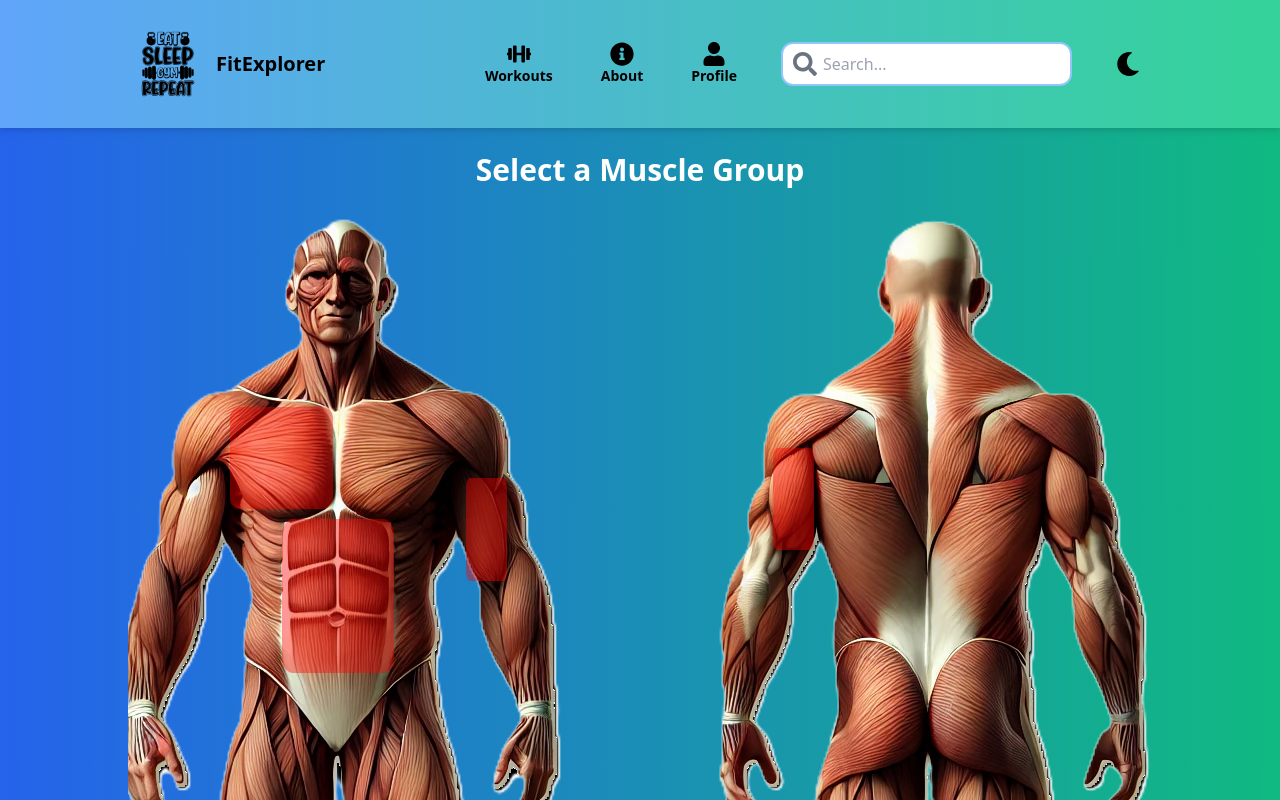
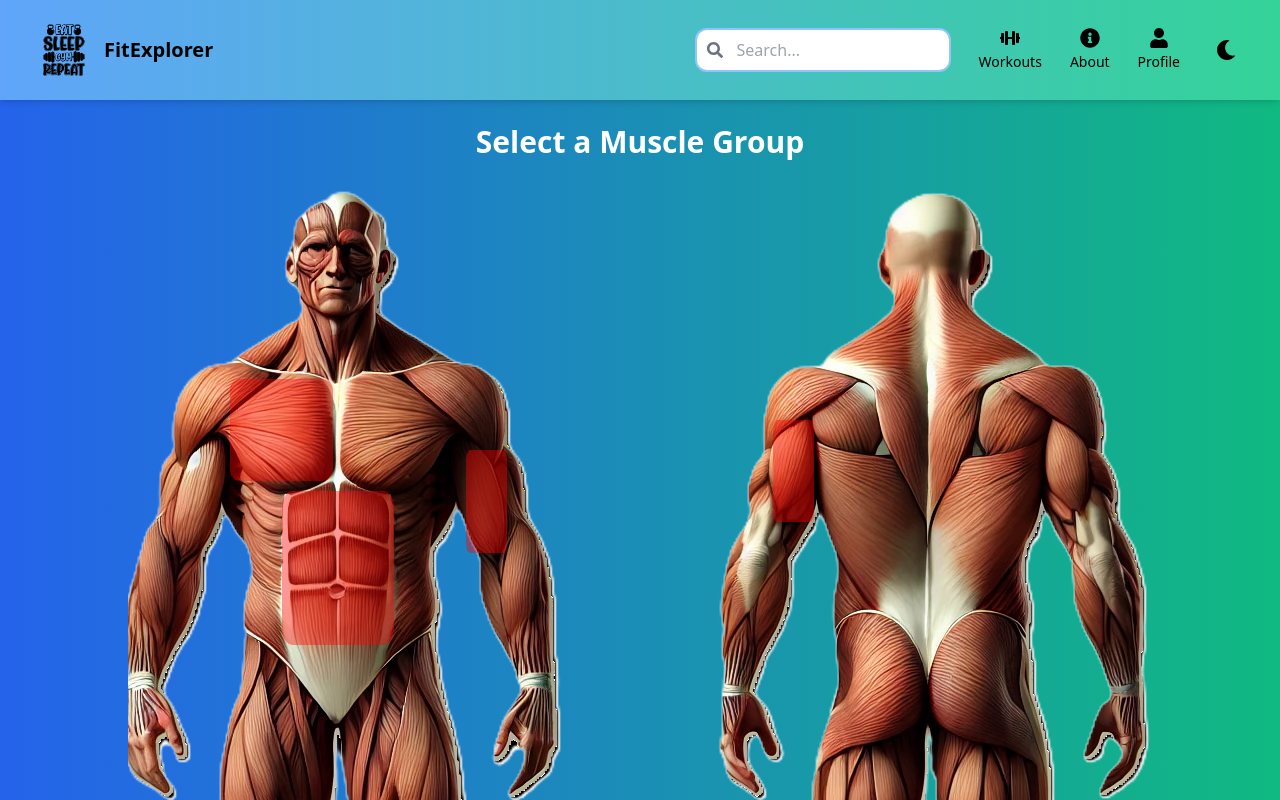
Before and after one commit to Chia213/FitExplorer, a React (Vite) app: page / in a window 1280 px wide. Shown: the top 800 px of the page. Built offline with nearby package versions, Linux system fonts and the light colour scheme.

Commit message:
Update Navbar

```diff
--- a/src/components/Navbar.jsx
+++ b/src/components/Navbar.jsx
@@ -1,5 +1,5 @@
-import { useState } from "react";
-import { Link, useNavigate } from "react-router-dom";
+import { useState, useEffect, useRef } from "react";
+import { Link, useNavigate, useLocation } from "react-router-dom";
 import {
   FaUser,
   FaInfoCircle,
@@ -7,6 +7,8 @@ import {
   FaSearch,
   FaMoon,
   FaSun,
+  FaBars,
+  FaTimes,
 } from "react-icons/fa";
 import logo from "../assets/logo.png";
 
@@ -18,20 +20,53 @@ function Navbar() {
   const [darkMode, setDarkMode] = useState(
     localStorage.getItem("darkMode") === "true"
   );
+  const [mobileMenuOpen, setMobileMenuOpen] = useState(false);
+
   const navigate = useNavigate();
+  const location = useLocation();
 
-  const handleSearch = (e) => {
-    const query = e.target.value.toLowerCase();
-    setSearchQuery(query);
-    if (query.length > 0) {
-      const filteredResults = [
+  const authDropdownRef = useRef(null);
+  const workoutDropdownRef = useRef(null);
+  const searchRef = useRef(null);
+
+  const pages = [
+    { name: "Home", path: "/" },
     { name: "Workout Log", path: "/workout-log" },
     { name: "Add Exercise", path: "/add-exercise" },
     { name: "Profile", path: "/profile" },
     { name: "About", path: "/about" },
     { name: "Login", path: "/login" },
     { name: "Signup", path: "/signup" },
-      ].filter((page) => page.name.toLowerCase().includes(query));
+  ];
+
+  const toggleDarkMode = () => {
+    const newDarkMode = !darkMode;
+    setDarkMode(newDarkMode);
+    localStorage.setItem("darkMode", String(newDarkMode));
+
+    if (newDarkMode) {
+      document.documentElement.classList.add("dark");
+    } else {
+      document.documentElement.classList.remove("dark");
+    }
+  };
+
+  useEffect(() => {
+    if (darkMode) {
+      document.documentElement.classList.add("dark");
+    } else {
+      document.documentElement.classList.remove("dark");
+    }
+  }, [darkMode]);
+
+  const handleSearch = (e) => {
+    const query = e.target.value.toLowerCase();
+    setSearchQuery(query);
+
+    if (query.length > 0) {
+      const filteredResults = pages.filter((page) =>
+        page.name.toLowerCase().includes(query)
+      );
       setSearchResults(filteredResults);
     } else {
       setSearchResults([]);
@@ -41,8 +76,40 @@ function Navbar() {
   const handleResultClick = (path) => {
     setSearchQuery("");
     setSearchResults([]);
+    setMobileMenuOpen(false);
     navigate(path);
   };
+
+  useEffect(() => {
+    const handleClickOutside = (event) => {
+      if (
+        authDropdownRef.current &&
+        !authDropdownRef.current.contains(event.target)
+      ) {
+        setShowAuthDropdown(false);
+      }
+
+      if (
+        workoutDropdownRef.current &&
+        !workoutDropdownRef.current.contains(event.target)
+      ) {
+        setShowWorkoutDropdown(false);
+      }
+
+      if (searchRef.current && !searchRef.current.contains(event.target)) {
+        setSearchResults([]);
+      }
+    };
+
+    document.addEventListener("mousedown", handleClickOutside);
+    return () => {
+      document.removeEventListener("mousedown", handleClickOutside);
+    };
+  }, []);
+
+  useEffect(() => {
+    setMobileMenuOpen(false);
+  }, [location]);
 
   return (
     <header
@@ -50,95 +117,241 @@ function Navbar() {
         darkMode
           ? "bg-gray-900 text-white"
           : "bg-gradient-to-r from-blue-400 to-emerald-400 text-black"
-      } flex justify-between items-center py-6 px-8 md:px-32 drop-shadow-md`}
+      } shadow-md z-50 sticky top-0`}
     >
-      <div className="flex items-center gap-4">
+      <div className="max-w-7xl mx-auto px-4 sm:px-6 lg:px-8">
+        <div className="flex justify-between items-center py-3 md:py-4 relative">
+          {/* Logo */}
+          <div className="flex items-center">
             <Link to="/" className="flex items-center gap-2">
               <img
                 src={logo}
-            alt="Logo"
-            className="w-20 hover:scale-105 transition-all"
+                alt="FitExplorer Logo"
+                className="w-12 md:w-16 hover:scale-105 transition-all"
               />
-          <span className="text-xl font-bold cursor-pointer">FitExplorer</span>
+              <span className="text-lg md:text-xl font-bold hidden sm:block">
+                FitExplorer
+              </span>
             </Link>
           </div>
-      <div className="flex items-center gap-8">
-        <ul className="flex items-center gap-6 font-semibold text-base">
-          <li
-            className="relative flex flex-col items-center p-3 hover:bg-sky-700 hover:text-white rounded-md transition-all cursor-pointer"
-            onClick={() => setShowWorkoutDropdown(!showWorkoutDropdown)}
+
+          <div className="md:hidden flex items-center">
+            <button
+              onClick={() => setMobileMenuOpen(!mobileMenuOpen)}
+              className="p-2 rounded-md hover:bg-gray-600/20"
+              aria-label="Toggle menu"
             >
-            <div className="flex flex-col items-center">
-              <FaDumbbell size={24} />
-              <span className="text-sm">Workouts</span>
+              {mobileMenuOpen ? <FaTimes size={24} /> : <FaBars size={24} />}
+            </button>
           </div>
-            {showWorkoutDropdown && (
-              <ul className="absolute top-12 left-0 bg-white dark:bg-gray-700 shadow-lg rounded-md p-2 text-black dark:text-white w-40 z-50">
-                <li className="p-2 hover:bg-gray-200 dark:hover:bg-gray-600 rounded-md">
-                  <Link to="/workout-log">Workout Log</Link>
-                </li>
-                <li className="p-2 hover:bg-gray-200 dark:hover:bg-gray-600 rounded-md">
-                  <Link to="/add-exercise">Add Exercise</Link>
-                </li>
-              </ul>
-            )}
-          </li>
-          <li className="flex flex-col items-center p-3 hover:bg-sky-700 hover:text-white rounded-md transition-all cursor-pointer">
-            <Link to="/about" className="flex flex-col items-center">
-              <FaInfoCircle size={24} />
-              <span className="text-sm">About</span>
-            </Link>
-          </li>
-          <li
-            className="relative flex flex-col items-center p-3 hover:bg-sky-700 hover:text-white rounded-md transition-all cursor-pointer"
-            onClick={() => setShowAuthDropdown(!showAuthDropdown)}
-          >
-            <div className="flex flex-col items-center">
-              <FaUser size={24} />
-              <span className="text-sm">Profile</span>
-            </div>
-            {showAuthDropdown && (
-              <ul className="absolute top-12 left-0 bg-white dark:bg-gray-700 shadow-lg rounded-md p-2 text-black dark:text-white w-40 z-50">
-                <li className="p-2 hover:bg-gray-200 dark:hover:bg-gray-600 rounded-md">
-                  <Link to="/login">Login</Link>
-                </li>
-                <li className="p-2 hover:bg-gray-200 dark:hover:bg-gray-600 rounded-md">
-                  <Link to="/signup">Signup</Link>
-                </li>
-              </ul>
-            )}
-          </li>
-        </ul>
-        <div className="relative md:flex items-center w-full max-w-md">
-          <FaSearch className="absolute left-3 text-2xl text-gray-500" />
+
+          <div className="hidden md:flex items-center gap-4">
+            <div className="relative" ref={searchRef}>
+              <FaSearch className="absolute left-3 top-1/2 transform -translate-y-1/2 text-gray-500" />
               <input
                 type="text"
                 placeholder="Search..."
                 value={searchQuery}
                 onChange={handleSearch}
-            className="py-2 pl-10 pr-4 w-full rounded-xl border-2 border-blue-300 dark:border-gray-600 dark:bg-gray-800 dark:text-white focus:bg-slate-100 dark:focus:bg-gray-700 focus:outline-sky-500"
+                className="py-2 pl-10 pr-4 w-64 rounded-xl border-2 border-blue-300 dark:border-gray-600 dark:bg-gray-800 dark:text-white focus:bg-slate-100 dark:focus:bg-gray-700 focus:outline-sky-500"
               />
               {searchResults.length > 0 && (
-            <ul className="absolute top-12 left-0 bg-white dark:bg-gray-700 shadow-lg rounded-md p-2 text-black dark:text-white w-52 z-50">
+                <div className="absolute top-full left-0 mt-1 w-full bg-white dark:bg-gray-800 shadow-lg rounded-md overflow-hidden z-50">
                   {searchResults.map((result) => (
-                <li
+                    <button
                       key={result.path}
-                  className="p-2 hover:bg-gray-200 dark:hover:bg-gray-600 rounded-md cursor-pointer"
                       onClick={() => handleResultClick(result.path)}
+                      className="block w-full text-left p-3 hover:bg-gray-100 dark:hover:bg-gray-700 transition-colors"
                     >
                       {result.name}
-                </li>
+                    </button>
                   ))}
-            </ul>
+                </div>
               )}
             </div>
+
+            <nav className="flex items-center gap-1">
+              <div ref={workoutDropdownRef} className="relative">
                 <button
-          onClick={() => setDarkMode(!darkMode)}
-          className="p-3 rounded-md hover:bg-gray-300 dark:hover:bg-gray-700"
+                  onClick={() => setShowWorkoutDropdown(!showWorkoutDropdown)}
+                  className="flex flex-col items-center p-3 hover:bg-sky-700/20 dark:hover:bg-sky-700/40 rounded-md transition-all"
                 >
-          {darkMode ? <FaSun size={24} /> : <FaMoon size={24} />}
+                  <FaDumbbell size={20} />
+                  <span className="text-sm mt-1">Workouts</span>
+                </button>
+
+                {showWorkoutDropdown && (
+                  <div className="absolute top-full right-0 mt-1 bg-white dark:bg-gray-800 shadow-lg rounded-md overflow-hidden z-50 w-48">
+                    <Link
+                      to="/workout-log"
+                      className="block p-3 hover:bg-gray-100 dark:hover:bg-gray-700 transition-colors"
+                    >
+                      Workout Log
+                    </Link>
+                    <Link
+                      to="/add-exercise"
+                      className="block p-3 hover:bg-gray-100 dark:hover:bg-gray-700 transition-colors"
+                    >
+                      Add Exercise
+                    </Link>
+                  </div>
+                )}
+              </div>
+
+              <Link
+                to="/about"
+                className="flex flex-col items-center p-3 hover:bg-sky-700/20 dark:hover:bg-sky-700/40 rounded-md transition-all"
+              >
+                <FaInfoCircle size={20} />
+                <span className="text-sm mt-1">About</span>
+              </Link>
+
+              <div ref={authDropdownRef} className="relative">
+                <button
+                  onClick={() => setShowAuthDropdown(!showAuthDropdown)}
+                  className="flex flex-col items-center p-3 hover:bg-sky-700/20 dark:hover:bg-sky-700/40 rounded-md transition-all"
+                >
+                  <FaUser size={20} />
+                  <span className="text-sm mt-1">Profile</span>
+                </button>
+
+                {showAuthDropdown && (
+                  <div className="absolute top-full right-0 mt-1 bg-white dark:bg-gray-800 shadow-lg rounded-md overflow-hidden z-50 w-48">
+                    <Link
+                      to="/login"
+                      className="block p-3 hover:bg-gray-100 dark:hover:bg-gray-700 transition-colors"
+                    >
+                      Login
+                    </Link>
+                    <Link
+                      to="/signup"
+                      className="block p-3 hover:bg-gray-100 dark:hover:bg-gray-700 transition-colors"
+                    >
+                      Signup
+                    </Link>
+                    <Link
+                      to="/profile"
+                      className="block p-3 hover:bg-gray-100 dark:hover:bg-gray-700 transition-colors"
+                    >
+                      View Profile
+                    </Link>
+                  </div>
+                )}
+              </div>
+
+              <button
+                onClick={toggleDarkMode}
+                className="p-3 rounded-md hover:bg-gray-600/20 transition-colors ml-2"
+                aria-label={
+                  darkMode ? "Switch to light mode" : "Switch to dark mode"
+                }
+              >
+                {darkMode ? <FaSun size={20} /> : <FaMoon size={20} />}
+              </button>
+            </nav>
+          </div>
+        </div>
+      </div>
+
+      {mobileMenuOpen && (
+        <div className="md:hidden bg-white dark:bg-gray-800 shadow-lg">
+          <div className="px-4 py-3 border-b dark:border-gray-700">
+            <div className="relative">
+              <FaSearch className="absolute left-3 top-1/2 transform -translate-y-1/2 text-gray-500" />
+              <input
+                type="text"
+                placeholder="Search..."
+                value={searchQuery}
+                onChange={handleSearch}
+                className="py-2 pl-10 pr-4 w-full rounded-md border border-gray-300 dark:border-gray-600 dark:bg-gray-700 dark:text-white"
+              />
+              {searchResults.length > 0 && (
+                <div className="absolute top-full left-0 mt-1 w-full bg-white dark:bg-gray-700 shadow-lg rounded-md overflow-hidden z-50">
+                  {searchResults.map((result) => (
+                    <button
+                      key={result.path}
+                      onClick={() => handleResultClick(result.path)}
+                      className="block w-full text-left p-3 text-gray-800 dark:text-white hover:bg-gray-100 dark:hover:bg-gray-600"
+                    >
+                      {result.name}
+                    </button>
+                  ))}
+                </div>
+              )}
+            </div>
+          </div>
+
+          <nav className="space-y-1 px-2 pb-3 pt-2">
+            <Link
+              to="/"
+              className="block px-3 py-2 rounded-md hover:bg-gray-100 dark:hover:bg-gray-700 text-gray-800 dark:text-white"
+            >
+              Home
+            </Link>
+
+            <div className="border-t dark:border-gray-700 pt-2 mt-2">
+              <p className="px-3 py-1 text-xs font-semibold text-gray-500 dark:text-gray-400 uppercase tracking-wider">
+                Workouts
+              </p>
+              <Link
+                to="/workout-log"
+                className="block px-3 py-2 rounded-md hover:bg-gray-100 dark:hover:bg-gray-700 text-gray-800 dark:text-white"
+              >
+                Workout Log
+              </Link>
+              <Link
+                to="/add-exercise"
+                className="block px-3 py-2 rounded-md hover:bg-gray-100 dark:hover:bg-gray-700 text-gray-800 dark:text-white"
+              >
+                Add Exercise
+              </Link>
+            </div>
+
+            <Link
+              to="/about"
+              className="block px-3 py-2 rounded-md hover:bg-gray-100 dark:hover:bg-gray-700 text-gray-800 dark:text-white"
+            >
+              About
+            </Link>
+
+            <div className="border-t dark:border-gray-700 pt-2 mt-2">
+              <p className="px-3 py-1 text-xs font-semibold text-gray-500 dark:text-gray-400 uppercase tracking-wider">
+                Account
+              </p>
+              <Link
+                to="/profile"
+                className="block px-3 py-2 rounded-md hover:bg-gray-100 dark:hover:bg-gray-700 text-gray-800 dark:text-white"
+              >
+                Profile
+              </Link>
+              <Link
+                to="/login"
+                className="block px-3 py-2 rounded-md hover:bg-gray-100 dark:hover:bg-gray-700 text-gray-800 dark:text-white"
+              >
+                Login
+              </Link>
+              <Link
+                to="/signup"
+                className="block px-3 py-2 rounded-md hover:bg-gray-100 dark:hover:bg-gray-700 text-gray-800 dark:text-white"
+              >
+                Signup
+              </Link>
+            </div>
+
+            <div className="border-t dark:border-gray-700 pt-2 mt-2 flex justify-between items-center px-3 py-2">
+              <span className="text-gray-700 dark:text-gray-300">
+                {darkMode ? "Dark Mode" : "Light Mode"}
+              </span>
+              <button
+                onClick={toggleDarkMode}
+                className="p-2 rounded-md bg-gray-200 dark:bg-gray-700"
+              >
+                {darkMode ? <FaSun size={18} /> : <FaMoon size={18} />}
               </button>
             </div>
+          </nav>
+        </div>
+      )}
     </header>
   );
 }
```
Lines whose indentation alone changed are shown as unchanged.
